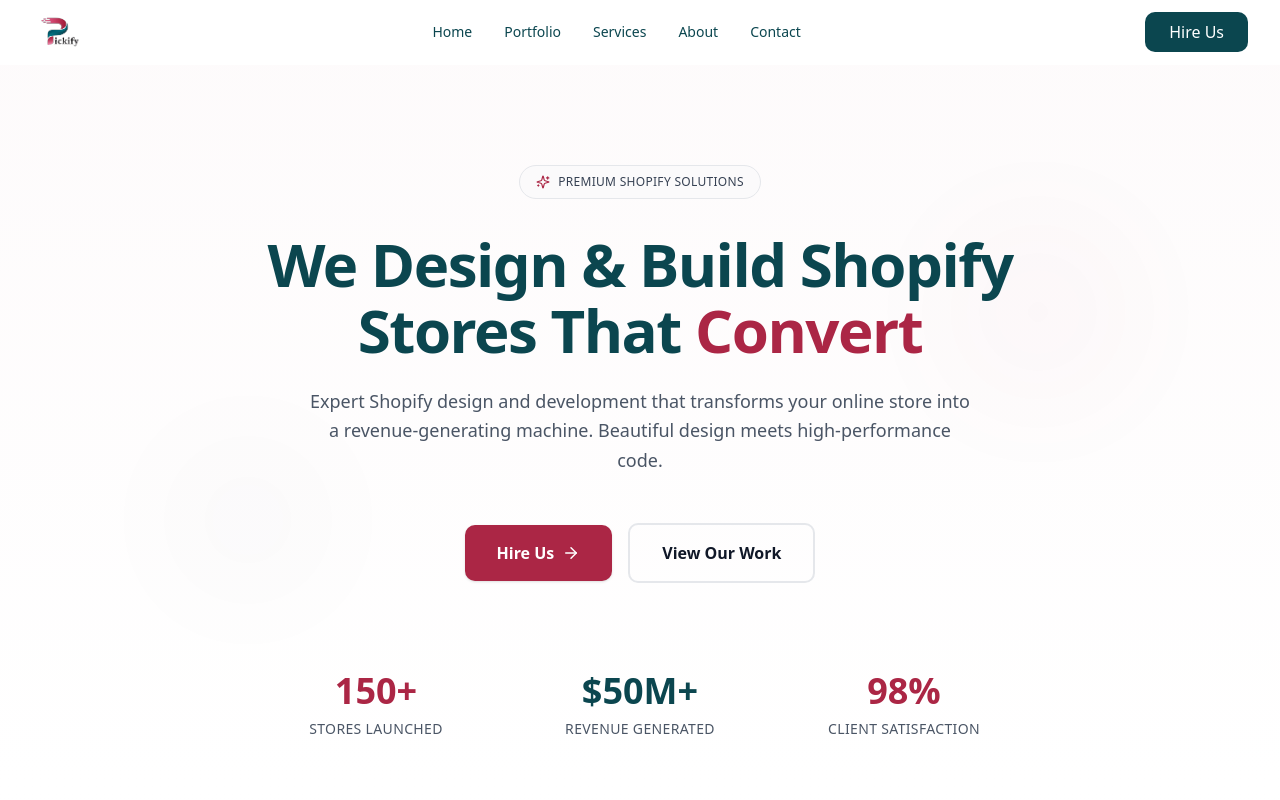
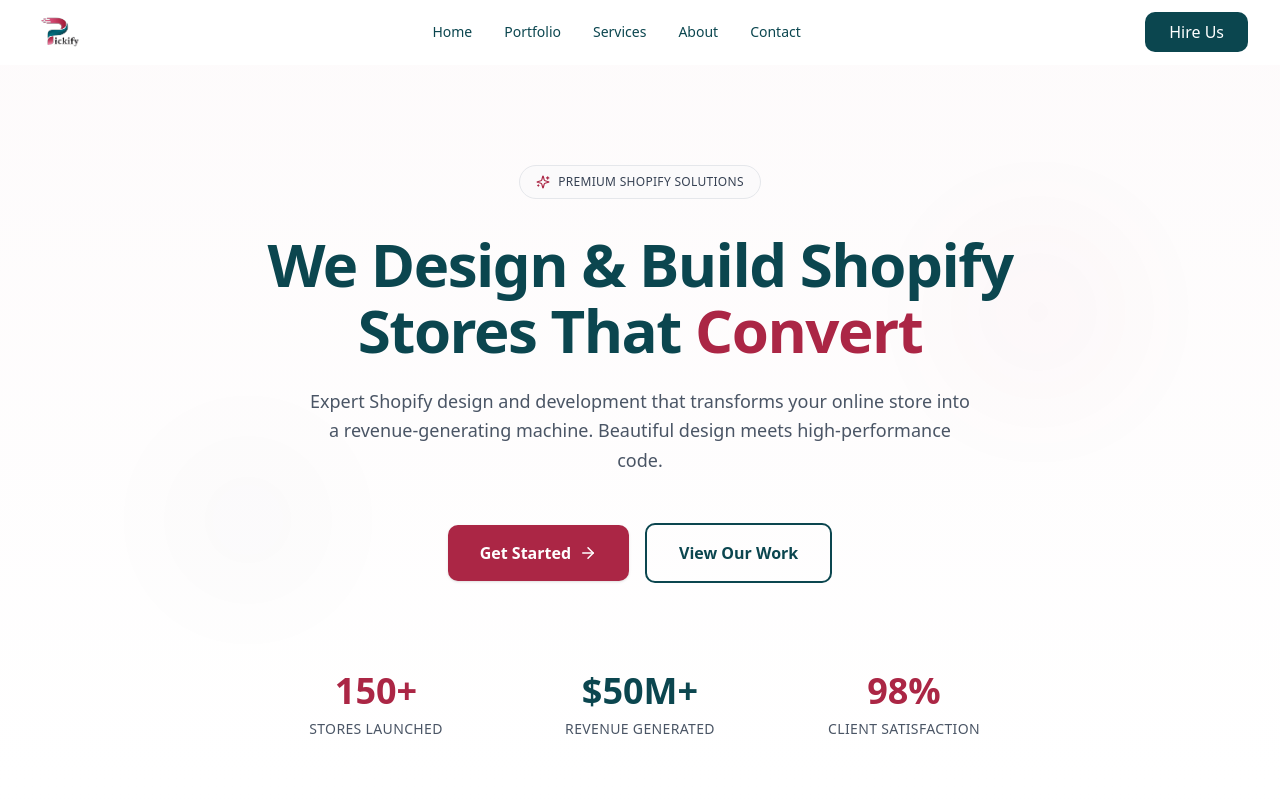
Before and after one commit to Salman-41/pickify, a Next.js app: page / in a window 1280 px wide. Shown: the top 800 px of the page. Built offline with nearby package versions, Linux system fonts and the light colour scheme.

Commit message:
feat: update button text and styling in HeroSection for improved user engagement

```diff
--- a/components/hero-section.tsx
+++ b/components/hero-section.tsx
@@ -59,13 +59,19 @@ export function HeroSection() {
               className="group px-8 py-4 text-white rounded-lg font-semibold smooth-transition hover:opacity-90 flex items-center gap-2 shadow-sm hover:shadow-md"
               style={{ backgroundColor: "#ab2645" }}
             >
-              <span>Hire Us</span>
+              <span>Get Started</span>
               <ArrowRight
                 size={18}
                 className="group-hover:translate-x-0.5 transition-transform"
               />
             </button>
-            <button className="px-8 py-4 border-2 border-gray-200 text-gray-900 rounded-lg font-semibold smooth-transition hover:border-gray-300 hover:bg-gray-50">
+            <button
+              className="px-8 py-4 border-2 rounded-lg font-semibold smooth-transition hover:shadow-md flex items-center gap-2"
+              style={{
+                borderColor: "#0b464f",
+                color: "#0b464f",
+              }}
+            >
               View Our Work
             </button>
           </div>
```
